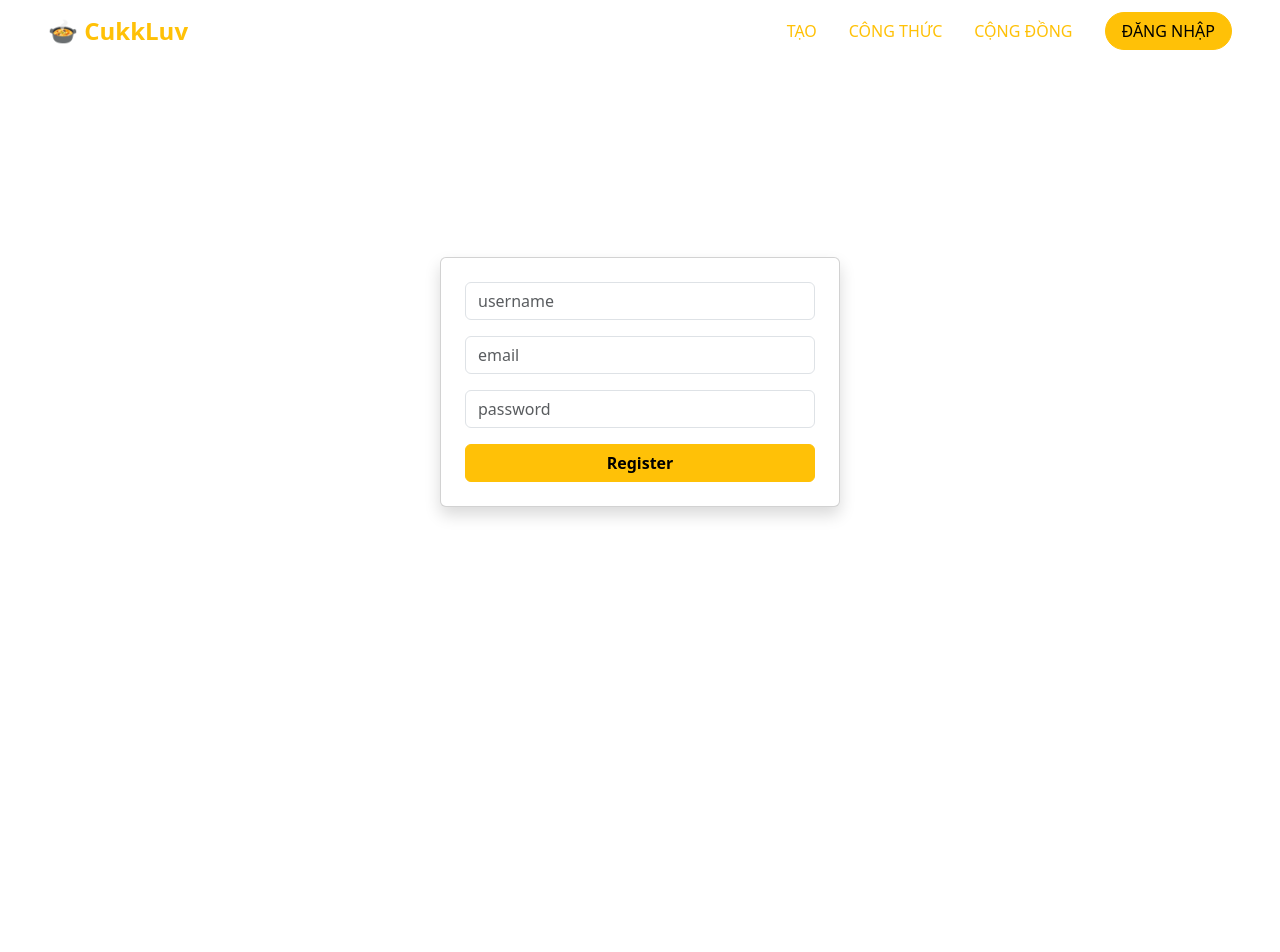
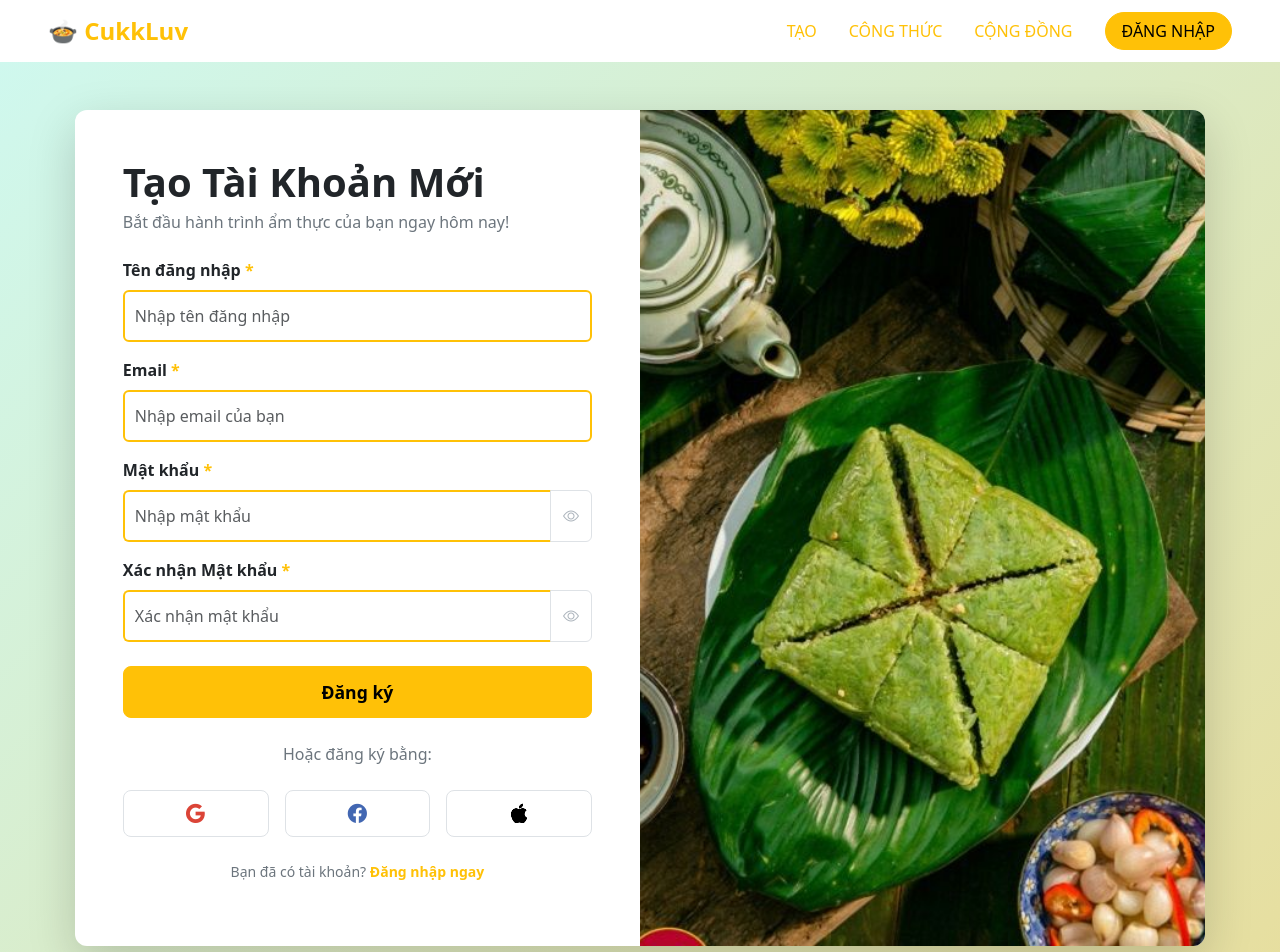
Before and after one commit to pnt2005/cukkluv, a React app in the folder frontend/: page /register in a window 1280 px wide. Shown: the top 952 px of the page. Before the commit the page ends 800 px from the top, so only its background shows below. Built offline with nearby package versions, Linux system fonts and the light colour scheme; no server answers; the HTML template or start-up script is replaced by a standard one.

Commit message:
fix(fe): register

```diff
--- a/frontend/src/pages/RegisterPage/RegisterPage.jsx
+++ b/frontend/src/pages/RegisterPage/RegisterPage.jsx
@@ -3,6 +3,10 @@ import { useNavigate } from 'react-router-dom';
   import { showError, showSuccess } from '../../utils/toast';
   const API_BASE_URL = import.meta.env.VITE_API_BASE_URL;
   import { authAPI } from '../../utils/api';
+  import bc from './bc.jpg';
+  import { Link } from "react-router-dom";
+
+  const PRIMARY_COLOR = "#ffc107";
 
   function RegisterPage() {
     const navigate = useNavigate();
@@ -10,12 +14,21 @@ function RegisterPage() {
       username: '',
       email: '',
       password: '',
+      confirmPassword: ''
     });
+    const [showPassword, setShowPassword] = useState(false);
+
     const handleChange = (e) => {
       setForm({ ...form, [e.target.name]: e.target.value });
     };
     const handleSubmit = async (e) => {
       e.preventDefault();
+
+      if (form.password !== form.confirmPassword) {
+        showError('Mật khẩu xác nhận không khớp!');
+        return;
+      }
+
       try {
         const data = await authAPI.register(JSON.stringify(form));
         if (data.ok) {
@@ -30,46 +43,164 @@ function RegisterPage() {
     };
 
   return (
-    <div className="d-flex justify-content-center align-items-center" style={{ minHeight: '80vh' }}>
-      <div className="card p-4 shadow" style={{ width: '400px' }}>
+    <div className="py-5 container-fluid d-flex justify-content-center align-items-center" style={{ minHeight: '100vh', background: "linear-gradient(135deg, #cff8eeff, #e7de9eff)", }}>
+      <div className="row bg-white shadow-lg" style={{
+        width: '90%',
+        maxWidth: '1200px',
+        borderRadius: '12px',
+        overflow: 'hidden'
+        }}>
+
+        <div className="col-md-6 d-flex align-items-center justify-content-center p-5">
+          <div style={{ width: '100%', maxWidth: '550px' }}>
+              <h1 className="fw-bold mb-1">Tạo Tài Khoản Mới</h1>
+              <p className="text-secondary mb-4">
+                Bắt đầu hành trình ẩm thực của bạn ngay hôm nay!
+              </p>
+
+              {/* Form Đăng ký */}
               <form onSubmit={handleSubmit}>
+
+                {/* Tên đăng nhập */}
                 <div className="mb-3">
+                  <label htmlFor="usernameInput" className="form-label fw-semibold">
+                    Tên đăng nhập <span style={{ color: PRIMARY_COLOR }}>*</span>
+                  </label>
                   <input
+                    id="usernameInput"
                     type="text"
                     name="username"
                     className="form-control"
                     value={form.username}
                     onChange={handleChange}
-              placeholder='username'
+                    placeholder='Nhập tên đăng nhập'
+                    style={{ padding: "12px 10px", borderColor: PRIMARY_COLOR, borderWidth: "2px" }}
                     required
                   />
                 </div>
+
+                {/* Email */}
                 <div className="mb-3">
+                  <label htmlFor="emailInput" className="form-label fw-semibold">
+                    Email <span style={{ color: PRIMARY_COLOR }}>*</span>
+                  </label>
                   <input
+                    id="emailInput"
                     type="email"
                     name="email"
                     className="form-control"
                     value={form.email}
                     onChange={handleChange}
-              placeholder='email'
+                    placeholder='Nhập email của bạn'
+                    style={{ padding: "12px 10px", borderColor: PRIMARY_COLOR, borderWidth: "2px" }}
                     required
                   />
                 </div>
+
+                {/* Mật khẩu */}
                 <div className="mb-3">
+                  <label htmlFor="passwordInput" className="form-label fw-semibold">
+                    Mật khẩu <span style={{ color: PRIMARY_COLOR }}>*</span>
+                  </label>
+                  <div className="input-group">
                     <input
-              type="password"
+                      id="passwordInput"
+                      type={showPassword ? "text" : "password"}
                       name="password"
                       className="form-control"
                       value={form.password}
                       onChange={handleChange}
-              placeholder='password'
+                      placeholder='Nhập mật khẩu'
+                      style={{ padding: "12px 10px", borderColor: PRIMARY_COLOR, borderWidth: "2px", borderRight: 'none' }}
                       required
                     />
+                     <button
+                        className="btn border bg-white"
+                        type="button"
+                        onClick={() => setShowPassword(!showPassword)}
+                        style={{ borderColor: PRIMARY_COLOR, borderWidth: "2px", borderLeftWidth: "0" }}
+                      >
+                        <i className={`bi ${showPassword ? "bi-eye-slash" : "bi-eye"}`} style={{ color: "#adb5bd" }}></i>
+                      </button>
                   </div>
-          <button type="submit" className="btn btn-warning w-100 fw-bold">
-            Register
+                </div>
+
+                {/* Xác nhận Mật khẩu */}
+                <div className="mb-4">
+                  <label htmlFor="confirmPasswordInput" className="form-label fw-semibold">
+                    Xác nhận Mật khẩu <span style={{ color: PRIMARY_COLOR }}>*</span>
+                  </label>
+                  <div className="input-group">
+                    <input
+                      id="confirmPasswordInput"
+                      type={showPassword ? "text" : "password"}
+                      name="confirmPassword"
+                      className="form-control"
+                      value={form.confirmPassword}
+                      onChange={handleChange}
+                      placeholder='Xác nhận mật khẩu'
+                      style={{ padding: "12px 10px", borderColor: PRIMARY_COLOR, borderWidth: "2px", borderRight: 'none' }}
+                      required
+                    />
+                     <button
+                        className="btn border bg-white"
+                        type="button"
+                        onClick={() => setShowPassword(!showPassword)} // Sử dụng chung nút show/hide
+                        style={{ borderColor: PRIMARY_COLOR, borderWidth: "2px", borderLeftWidth: "0" }}
+                      >
+                        <i className={`bi ${showPassword ? "bi-eye-slash" : "bi-eye"}`} style={{ color: "#adb5bd" }}></i>
+                      </button>
+                  </div>
+                </div>
+
+                {/* Nút Đăng ký */}
+                <button
+                  type="submit"
+                  className="btn w-100 fw-bold btn-warning"
+                  style={{ padding: "12px", fontSize: "1.1rem", borderRadius: "8px", color: "#000" }}
+                >
+                  Đăng ký
                 </button>
               </form>
+
+              {/* Tùy chọn đăng ký bằng Social */}
+              <div className="text-center my-4 text-secondary">
+                Hoặc đăng ký bằng:
+              </div>
+              <div className="d-flex justify-content-between mb-4">
+                <button className="btn border flex-grow-1 me-2 py-2 bg-white" style={{ borderRadius: "8px" }}>
+                  <i className="bi bi-google" style={{ fontSize: "1.2rem", color: "#db4437" }}></i>
+                </button>
+                <button className="btn border flex-grow-1 mx-2 py-2 bg-white" style={{ borderRadius: "8px" }}>
+                  <i className="bi bi-facebook" style={{ fontSize: "1.2rem", color: "#4267B2" }}></i>
+                </button>
+                <button className="btn border flex-grow-1 ms-2 py-2 bg-white" style={{ borderRadius: "8px" }}>
+                  <i className="bi bi-apple" style={{ fontSize: "1.2rem", color: "#000" }}></i>
+                </button>
+              </div>
+
+              {/* Đã có tài khoản? */}
+              <p className="text-center small text-secondary">
+                Bạn đã có tài khoản?{" "}
+                <Link
+                  to="/login"
+                  className="text-decoration-none fw-semibold"
+                  style={{ color: PRIMARY_COLOR }}
+                >
+                  Đăng nhập ngay
+                </Link>
+              </p>
+          </div>
+        </div>
+
+        <div className="col-md-6 d-none d-md-flex p-0 align-items-center justify-content-center">
+          <img
+            src={bc}
+            alt="Background"
+            className="img-fluid"
+            style={{ height: '100%', objectFit: 'cover' }}
+          />
+        </div>
       </div>
     </div>
   );
```
Also changed, not shown: frontend/src/pages/RegisterPage/bc.jpg (added), frontend/src/pages/RegisterPage/vietnam.jpg (added). Lines whose indentation alone changed are shown as unchanged.
